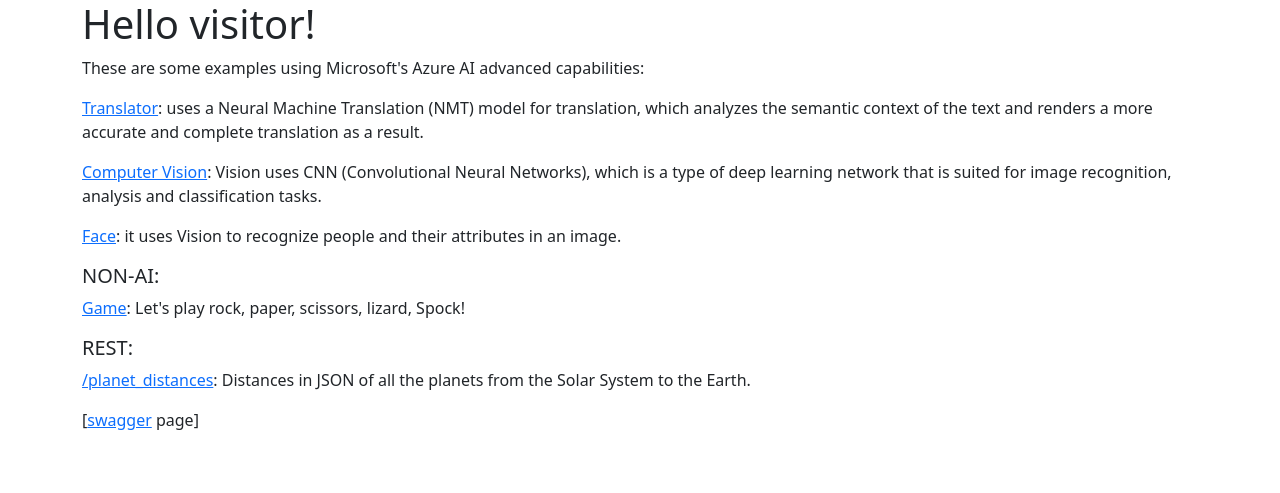
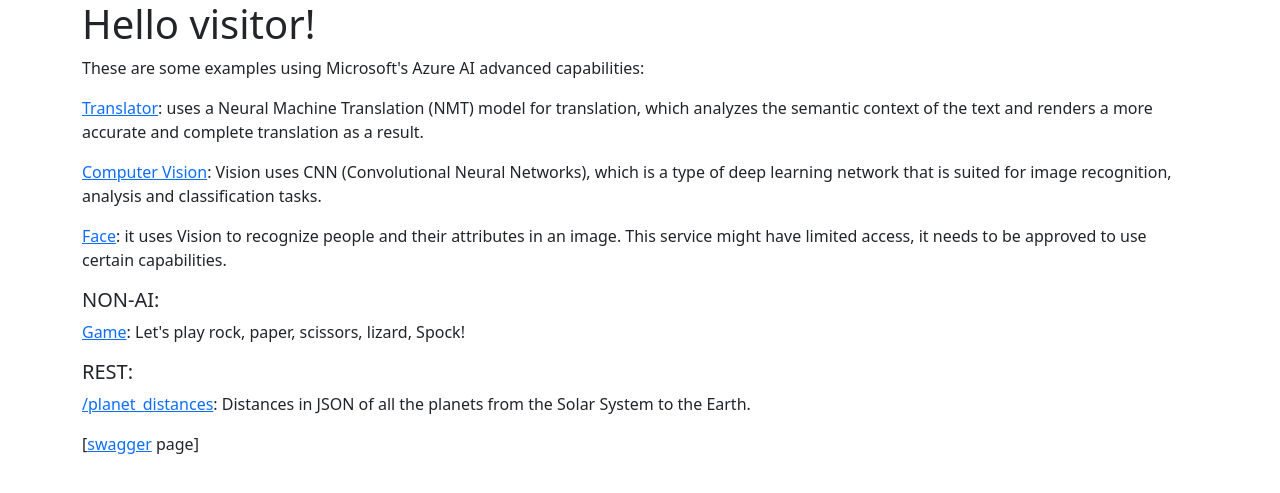
Before and after one commit to antazo/ai-python, a Flask app: page / in a window 1280 px wide. Shown: the top 493 px of the page. Run offline with Flask 3, Linux system fonts and the light colour scheme.

Commit message:
Face literals

```diff
--- a/templates/home.html
+++ b/templates/home.html
@@ -12,7 +12,7 @@
         <p>These are some examples using Microsoft's Azure AI advanced capabilities:</p>
         <p><a href="translator">Translator</a>: uses a Neural Machine Translation (NMT) model for translation, which analyzes the semantic context of the text and renders a more accurate and complete translation as a result.</p>
         <p><a href="computer_vision">Computer Vision</a>: Vision uses CNN (Convolutional Neural Networks), which is a type of deep learning network that is suited for image recognition, analysis and classification tasks.</p>
-        <p><a href="face">Face</a>: it uses Vision to recognize people and their attributes in an image.</p>
+        <p><a href="face">Face</a>: it uses Vision to recognize people and their attributes in an image. This service might have limited access, it needs to be approved to use certain capabilities.</p>
         <h5>NON-AI:</h5>
         <p><a href="game">Game</a>: Let's play rock, paper, scissors, lizard, Spock!</p>
         <!--p><a href="hello?name=Alex">/hello?name=Alex</a>: your favorite 'Hello World'.</p-->
```
